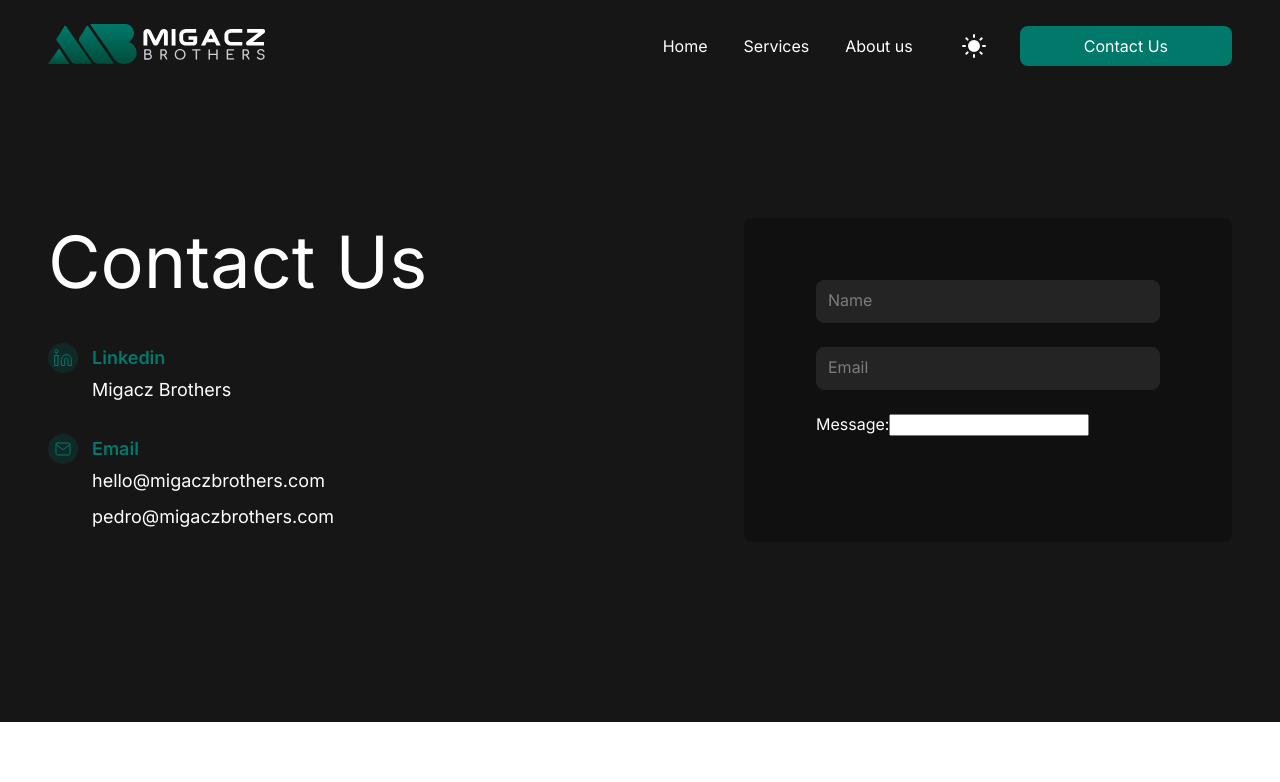
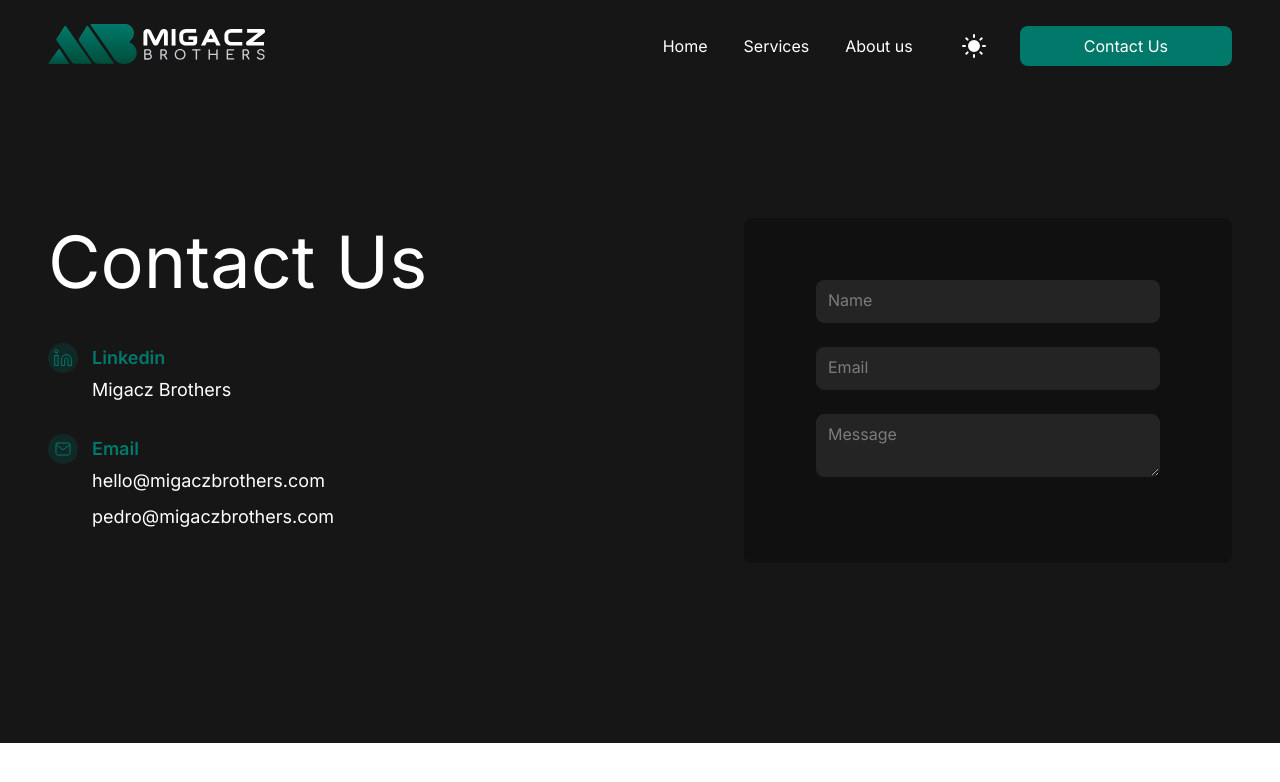
Before and after one commit to Migacz-Brothers/migacz-brothers, a Next.js app: page /contact in a window 1280 px wide. Shown: the top 782 px of the page. Built offline with nearby package versions, Linux system fonts and the light colour scheme.

Commit message:
add text area component

```diff
--- a/components/Contact/ContactForm.tsx
+++ b/components/Contact/ContactForm.tsx
@@ -24,7 +24,7 @@ const ContactForm = (): JSX.Element => {
       />
       {/* <ContactInput label='Budget:' type='select' /> */}
       <ContactInput
-        label='Message:'
+        label='Message'
         type='text-area'
         value={form.message}
         setValue={(value) => setForm((prev) => ({ ...prev, message: value }))}
--- /dev/null
+++ b/components/Contact/ContactInput/Input.tsx
@@ -0,0 +1,75 @@
+import { useState } from 'react';
+import styled from 'styled-components';
+import { motion } from 'framer-motion';
+
+import { InputWrapper, Label } from '.';
+
+interface InputProps {
+  label: string;
+  type: string;
+  value: string;
+  setValue: (value: string) => void;
+}
+
+const Input = ({ label, type, value, setValue }: InputProps): JSX.Element => {
+  const [focused, setFocused] = useState(false);
+
+  const inputTriggered = value.length > 0 || focused;
+
+  return (
+    <InputWrapper>
+      <Label
+        initial={{
+          x: 0,
+          y: 1,
+          fontSize: '16px',
+          color: 'var(--light)',
+        }}
+        animate={{
+          y: inputTriggered ? 1 : 10,
+          fontSize: inputTriggered ? '12px' : '16px',
+          color: inputTriggered ? 'var(--primary)' : 'var(--grey-100)',
+        }}
+      >
+        {label}
+      </Label>
+      <CustomInput
+        inputTriggered={inputTriggered}
+        type={type}
+        value={value}
+        onChange={(e) => {
+          setValue(e.target.value);
+        }}
+        animate={{
+          borderColor: inputTriggered
+            ? 'var(--primary)'
+            : 'var(--background-secondary)',
+        }}
+        onFocus={() => {
+          setFocused(true);
+        }}
+        onBlur={() => {
+          setFocused(false);
+        }}
+      />
+    </InputWrapper>
+  );
+};
+
+interface CustomInputProps {
+  inputTriggered: boolean;
+}
+
+export const CustomInput = styled(motion.input)<CustomInputProps>`
+  border: 1px solid
+    ${(props) =>
+      props.inputTriggered ? 'var(--background-secondary)' : 'var(--primary)'};
+  width: 100%;
+  padding: 17px 12px 4px 12px;
+  background-color: var(--background-secondary);
+  border-radius: var(--rounded);
+  color: var(--light);
+  font-size: 16px;
+`;
+
+export default Input;
--- /dev/null
+++ b/components/Contact/ContactInput/TextArea.tsx
@@ -0,0 +1,79 @@
+import styled from 'styled-components';
+import { motion } from 'framer-motion';
+
+import { InputWrapper, Label } from '.';
+import { useState } from 'react';
+
+interface TextAreaProps {
+  label: string;
+  value: string;
+  setValue: (value: string) => void;
+}
+
+const TextAreaInput = ({
+  label,
+  value,
+  setValue,
+}: TextAreaProps): JSX.Element => {
+  const [focused, setFocused] = useState(false);
+
+  const textAreaTriggered = value.length > 0 || focused;
+
+  return (
+    <InputWrapper>
+      <Label
+        initial={{
+          x: 0,
+          y: 1,
+          fontSize: '16px',
+          color: 'var(--light)',
+        }}
+        animate={{
+          y: textAreaTriggered ? 1 : 10,
+          fontSize: textAreaTriggered ? '12px' : '16px',
+          color: textAreaTriggered ? 'var(--primary)' : 'var(--grey-100)',
+        }}
+      >
+        {label}
+      </Label>
+      <CustomTextArea
+        textAreaTriggered={textAreaTriggered}
+        value={value}
+        onChange={(e) => {
+          setValue(e.target.value);
+        }}
+        animate={{
+          borderColor: textAreaTriggered
+            ? 'var(--primary)'
+            : 'var(--background-secondary)',
+        }}
+        onFocus={() => {
+          setFocused(true);
+        }}
+        onBlur={() => {
+          setFocused(false);
+        }}
+      />
+    </InputWrapper>
+  );
+};
+
+interface CustomTextAreaProps {
+  textAreaTriggered: boolean;
+}
+
+export const CustomTextArea = styled(motion.textarea)<CustomTextAreaProps>`
+  border: 1px solid
+    ${(props) =>
+      props.textAreaTriggered
+        ? 'var(--background-secondary)'
+        : 'var(--primary)'};
+  width: 100%;
+  padding: 17px 12px 4px 12px;
+  background-color: var(--background-secondary);
+  border-radius: var(--rounded);
+  color: var(--light);
+  font-size: 16px;
+`;
+
+export default TextAreaInput;
--- a/components/Contact/ContactInput/index.tsx
+++ b/components/Contact/ContactInput/index.tsx
@@ -1,6 +1,7 @@
 import styled from 'styled-components';
 import { motion } from 'framer-motion';
-import { useState } from 'react';
+import Input from './Input';
+import TextAreaInput from './TextArea';
 
 interface ContactInput {
   label: string;
@@ -16,70 +17,22 @@ const ContactInput = ({
   setValue,
 }: ContactInput): JSX.Element => {
   return type === 'text-area' ? (
-    <TextAreaInput
-      label={label}
-      type={type}
-      value={value}
-      setValue={setValue}
-    />
+    <TextAreaInput label={label} value={value} setValue={setValue} />
   ) : (
     <Input label={label} type={type} value={value} setValue={setValue} />
   );
 };
 
-const Input = ({ label, type, value, setValue }: ContactInput): JSX.Element => {
-  const [focused, setFocused] = useState(false);
+// styled components
 
-  const inputTriggered = value.length > 0 || focused;
-
-  return (
-    <InputWrapper>
-      <Label
-        initial={{
-          x: 0,
-          y: 1,
-          fontSize: '16px',
-          color: 'var(--light)',
-        }}
-        animate={{
-          y: inputTriggered ? 1 : 10,
-          fontSize: inputTriggered ? '12px' : '16px',
-          color: inputTriggered ? 'var(--primary)' : 'var(--grey-100)',
-        }}
-      >
-        {label}
-      </Label>
-      <CustomInput
-        inputTriggered={inputTriggered}
-        type={type}
-        value={value}
-        onChange={(e) => {
-          setValue(e.target.value);
-        }}
-        animate={{
-          borderColor: inputTriggered
-            ? 'var(--primary)'
-            : 'var(--background-secondary)',
-        }}
-        onFocus={() => {
-          setFocused(true);
-        }}
-        onBlur={() => {
-          setFocused(false);
-        }}
-      />
-    </InputWrapper>
-  );
-};
-
-const InputWrapper = styled.div`
+export const InputWrapper = styled.div`
   display: flex;
   flex-direction: column;
   align-items: flex-start;
   margin-bottom: 24px;
 `;
 
-const Label = styled(motion.label)`
+export const Label = styled(motion.label)`
   display: inline-block;
   height: 0px;
   z-index: 2;
@@ -87,29 +40,4 @@ const Label = styled(motion.label)`
   pointer-events: none;
 `;
 
-interface CustomInputProps {
-  inputTriggered: boolean;
-}
-
-const CustomInput = styled(motion.input)<CustomInputProps>`
-  border: 1px solid
-    ${(props) =>
-      props.inputTriggered ? 'var(--background-secondary)' : 'var(--primary)'};
-  width: 100%;
-  padding: 17px 12px 4px 12px;
-  background-color: var(--background-secondary);
-  border-radius: var(--rounded);
-  color: var(--light);
-  font-size: 16px;
-`;
-
-const TextAreaInput = ({ label, type }: ContactInput): JSX.Element => {
-  return (
-    <div>
-      <label>{label}</label>
-      <input type={type} />
-    </div>
-  );
-};
-
 export default ContactInput;
```
